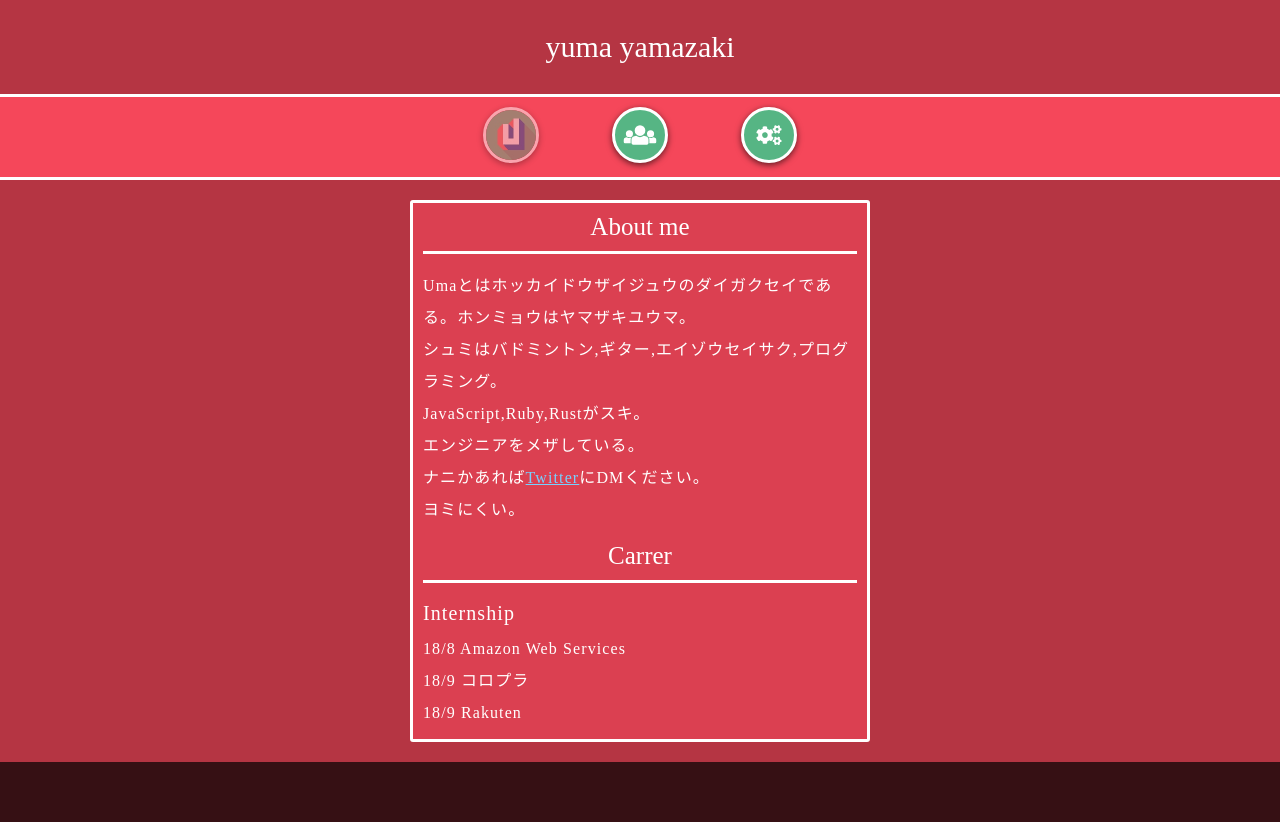
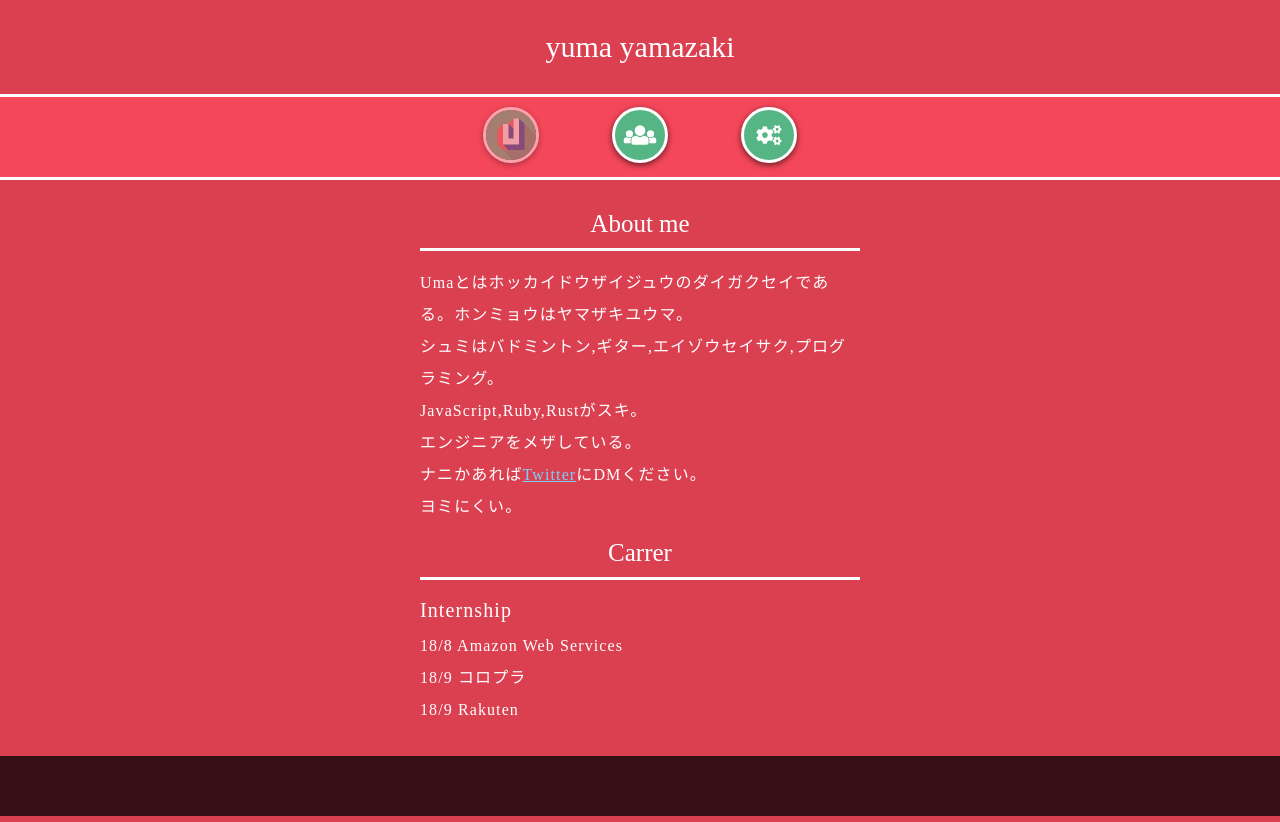
Before and after one commit to yumazak/uma, a Vue app: page / in a window 1280 px wide. Built offline with nearby package versions, Linux system fonts and the light colour scheme; a web font is replaced by a local one.

Commit message:
change background color

```diff
--- a/src/App.vue
+++ b/src/App.vue
@@ -34,7 +34,8 @@ a {
 body {
   padding: 0;
   margin: 0;
-  background-color: #b53543;
+  // background-color: #b53543;
+  background-color: #db4051;
   font-family: "Nico Moji";
 }
 .main {
@@ -100,9 +101,9 @@ footer {
   padding: 20px 5px;
 }
 .card {
-  background-color: #db4051;
-  border: 3px solid white;
-  border-radius: 3px;
+  // background-color: #db4051;
+  // border: 3px solid white;
+  // border-radius: 3px;
   color: white;
   padding: 10px;
   animation: fadeIn 0.5s ease 0s 1 normal;
```
